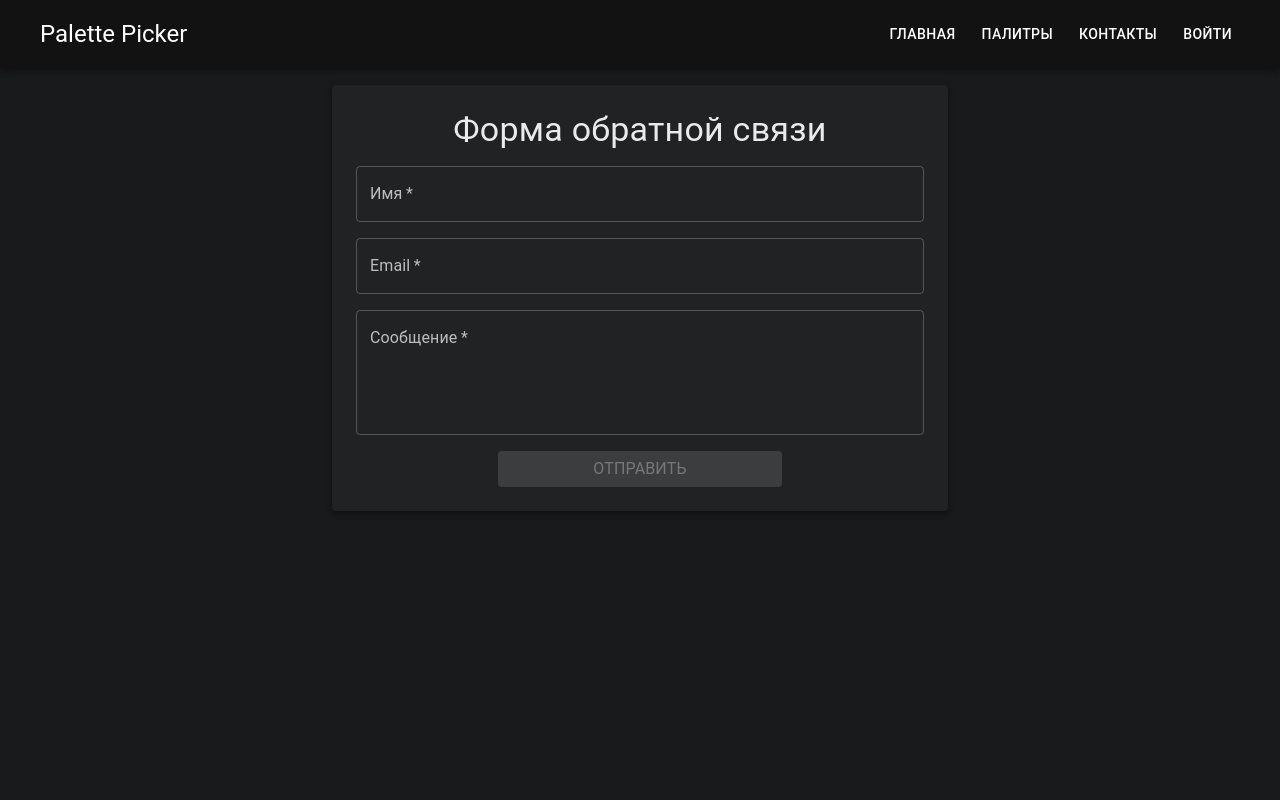
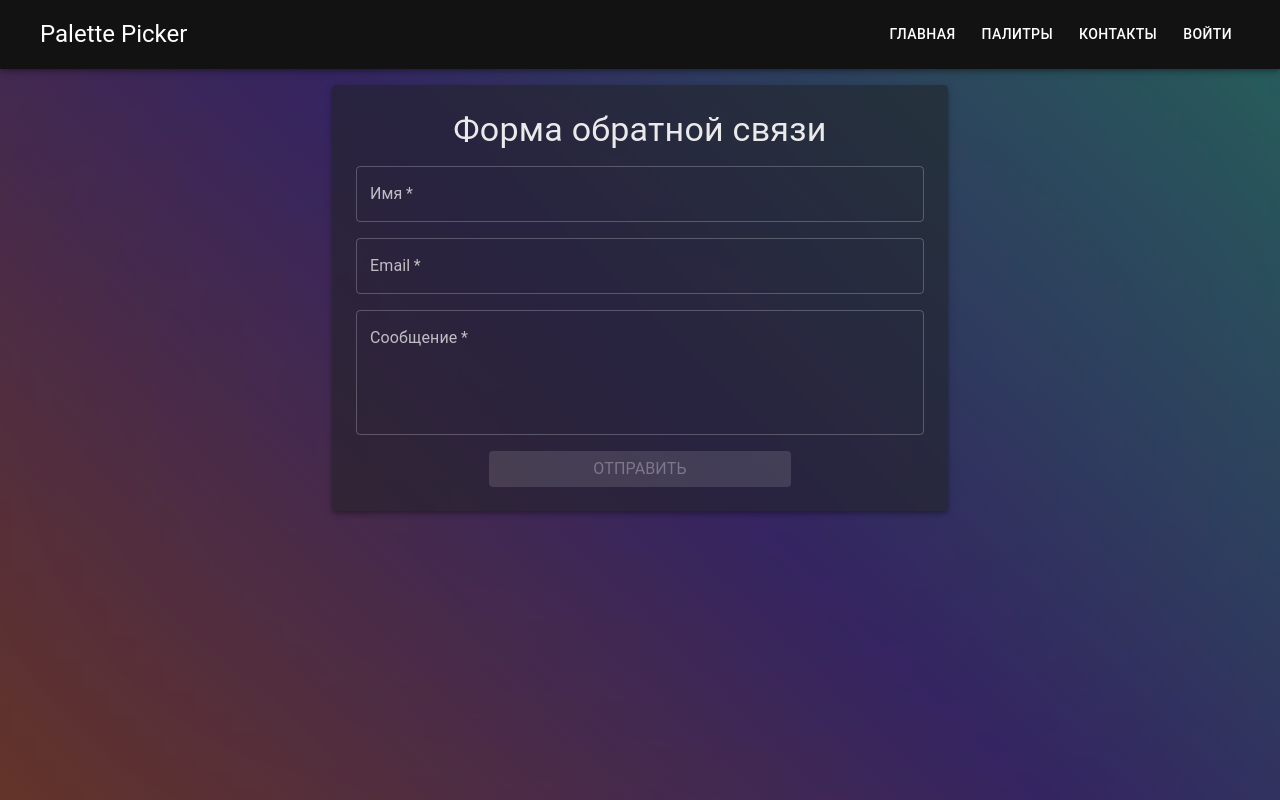
Before and after one commit to suntrackspb/palette-db, a React (Vite) app in the folder frontend/: page /feedback in a window 1280 px wide. Built offline with nearby package versions, Linux system fonts and the light colour scheme.

Commit message:
refactor styles

```diff
--- a/frontend/src/components/App/App.jsx
+++ b/frontend/src/components/App/App.jsx
@@ -28,7 +28,8 @@ const darkTheme = createTheme({
       main: '#121212'
     },
     common: {
-      first: '#212224',
+      // first: '#212224',
+      first: '#2122248a',
       second: '#292A2C'
     },
     background: {
--- a/frontend/src/components/ButtonScrollTop/ButtonScrollTop.jsx
+++ b/frontend/src/components/ButtonScrollTop/ButtonScrollTop.jsx
@@ -12,8 +12,9 @@ const ButtonScrollTop = ({visible}) => {
           position: 'fixed',
           bottom: '20px',
           right: '20px',
+          border: '1px solid #dbdbdb',
           '&:hover': {
-            bgcolor: 'rgba(255,255,255,.2)'
+            bgcolor: 'rgba(255,255,255,.5)'
           }
         }}
         onClick={() => document.documentElement.scrollTop = 0}
--- a/frontend/src/components/EditUserProfile/EditUserProfile.jsx
+++ b/frontend/src/components/EditUserProfile/EditUserProfile.jsx
@@ -55,7 +55,7 @@ const EditUserProfile = () => {
   }
 
   return (
-    <ContentBlock className='flex-col' component='form' autoComplete='off' onSubmit={handleSubmit}>
+    <ContentBlock styleProps={{width: '40%'}} className='flex-col' component='form' autoComplete='off' onSubmit={handleSubmit}>
       <Typography>Редактировать профиль</Typography>
 
       <Input
--- a/frontend/src/components/FeedbackForm/FeedbackForm.jsx
+++ b/frontend/src/components/FeedbackForm/FeedbackForm.jsx
@@ -58,7 +58,11 @@ const FeedbackForm = () => {
     <>
       <ContentBlock
         className='flex-col-c'
-        styleProps={{mt: 2, mx: 'auto', width: '50%'}}
+        styleProps={{
+          mt: 2,
+          mx: 'auto',
+          width: {xl: '50%', lg: '50%', md: '60%', sm: '90%', xs: '100%'}
+      }}
         component='form'
         onSubmit={handleSubmit}
       >
@@ -98,14 +102,14 @@ const FeedbackForm = () => {
         <ButtonSubmit
           text='Отправить'
           disabled={isFormValid()}
-          width='50%'
+          width='302px'
         />
 
         {success &&
-          <AlertBlock type='success' text={vocabulary.feedbackSuccess} width='50%'/>}
+          <AlertBlock type='success' text={vocabulary.feedbackSuccess} width='302px'/>}
 
         {error &&
-          <AlertBlock type='error' text={error} width='50%'/>}
+          <AlertBlock type='error' text={error} width='302px'/>}
 
       </ContentBlock>
       <Loader isLoading={isLoading}/>
--- a/frontend/src/components/UI/Blocks/ContentBlock.jsx
+++ b/frontend/src/components/UI/Blocks/ContentBlock.jsx
@@ -2,7 +2,6 @@ import {Paper} from "@mui/material";
 const styles = {
   block: {
     p: [2,2,3,3,4],
-    flex: 1,
     bgcolor: 'common.first',
     backgroundImage: 'none',
     display: 'flex',
--- a/frontend/src/components/UserProfile/UserProfile.jsx
+++ b/frontend/src/components/UserProfile/UserProfile.jsx
@@ -9,7 +9,7 @@ const UserProfile = () => {
   const {store} = useAuth()
   const {avatar, login, create, verify} = store.user
   return (
-    <ContentBlock>
+    <ContentBlock styleProps={{width: '30%'}}>
       {login
         ? <Box className='flex-col-c' sx={{gap: 1}}>
           {avatar
--- a/frontend/src/index.css
+++ b/frontend/src/index.css
@@ -14,6 +14,21 @@ html {
 
 body {
   padding: 0 !important;
+  position: relative;
+}
+
+body::after {
+  content: '';
+  display: block;
+  position: fixed;
+  top: 0;
+  left: 0;
+  bottom: 0;
+  right: 0;
+  background: linear-gradient(45deg, rgb(252 106 70 / 83%) 0%, rgb(116 63 251 / 78%) 50%, rgb(70 252 232 / 77%) 100%);
+  opacity: .4;
+  backdrop-filter: blur(200px);
+  z-index: -1;
 }
 
 * {
--- a/frontend/src/modules/PaletteInfo/PaletteInfo.jsx
+++ b/frontend/src/modules/PaletteInfo/PaletteInfo.jsx
@@ -21,11 +21,11 @@ const PaletteEdit = ({data}) => {
       </ContentBlock>
 
       <Box display='flex' gap={2} flexDirection={{xs: 'column', sm: 'column', md: 'row'}}>
-        <ContentBlock>
+        <ContentBlock styleProps={{flex: 1}}>
           <img style={{maxWidth: '400px'}} src={data.src} alt="palette"/>
         </ContentBlock>
 
-        <ContentBlock>
+        <ContentBlock styleProps={{flex: 1}}>
           <ColorsList colors={data.colors} setSelectedColor={setSelectedColor}/>
         </ContentBlock>
       </Box>
--- a/frontend/src/pages/MainPage.jsx
+++ b/frontend/src/pages/MainPage.jsx
@@ -7,7 +7,7 @@ const MainPage = () => {
   const tags = ['нежные пастельные тона', 'контрастные цвета', 'изумрудный', 'фиолетовый', 'черный и желтый', 'бледно-голубой']
   return (
     <>
-      <Background/>
+      {/*<Background/>*/}
       <Box className='flex-col-c'>
         <Title text='Palette Picker' component='h1' variant='h3' mt={4}/>
         <Paragraph width='60%' textAlign='center' my={2}>
--- a/frontend/src/pages/TestPage.jsx
+++ b/frontend/src/pages/TestPage.jsx
@@ -1,16 +1,14 @@
 import {Box} from "@mui/material";
-import ButtonScrollTop from "../components/ButtonScrollTop/ButtonScrollTop.jsx";
 import {useEffect, useState} from "react";
+import PaletteService from "../api/PaletteService.js";
 
 const testPage = () => {
 
 
+
   return (
     <>
-      <Box sx={{
-        width: '100px',
-        height: '2000px',
-      }}/>
+
 
     </>
   );
```
